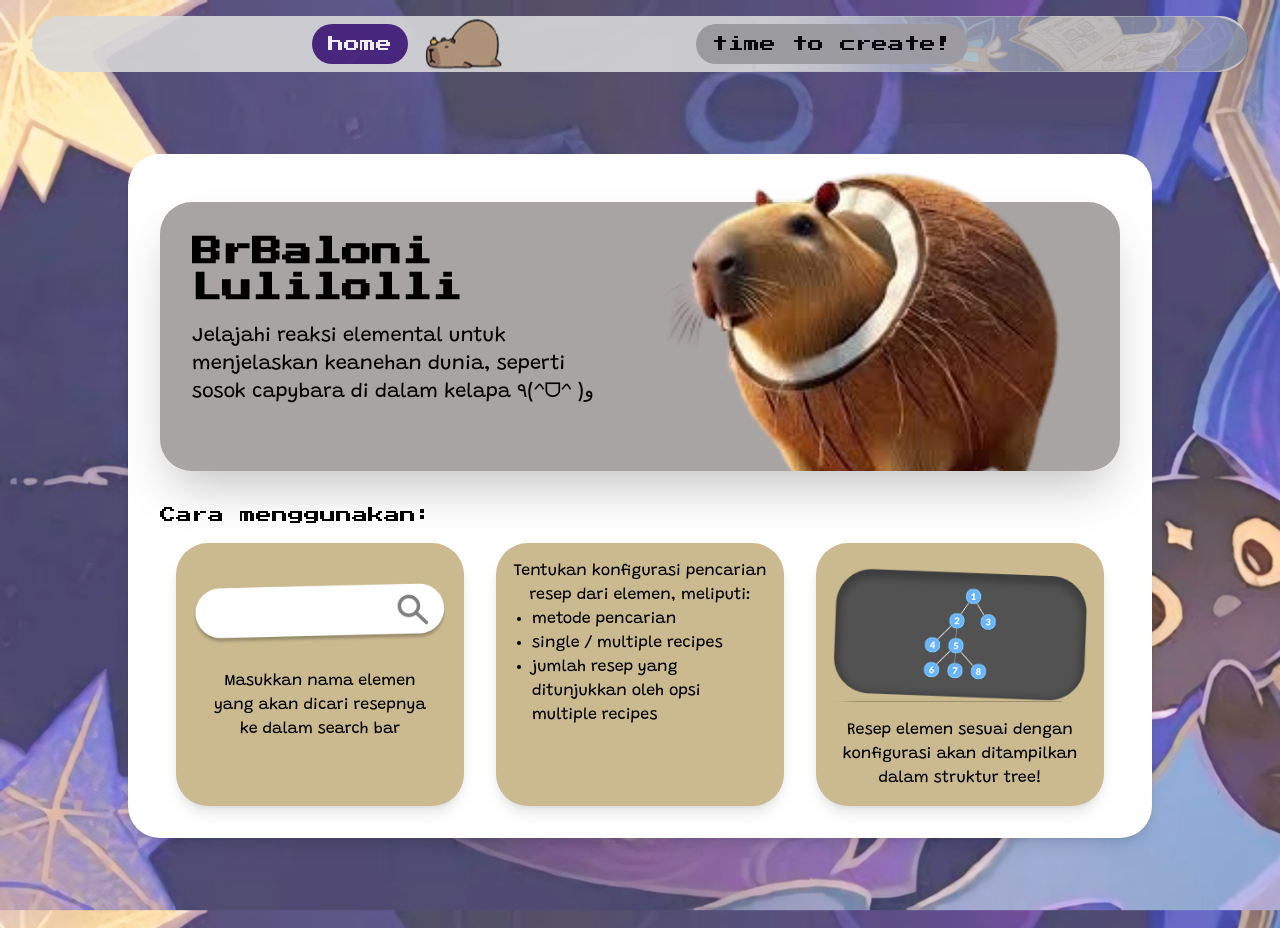
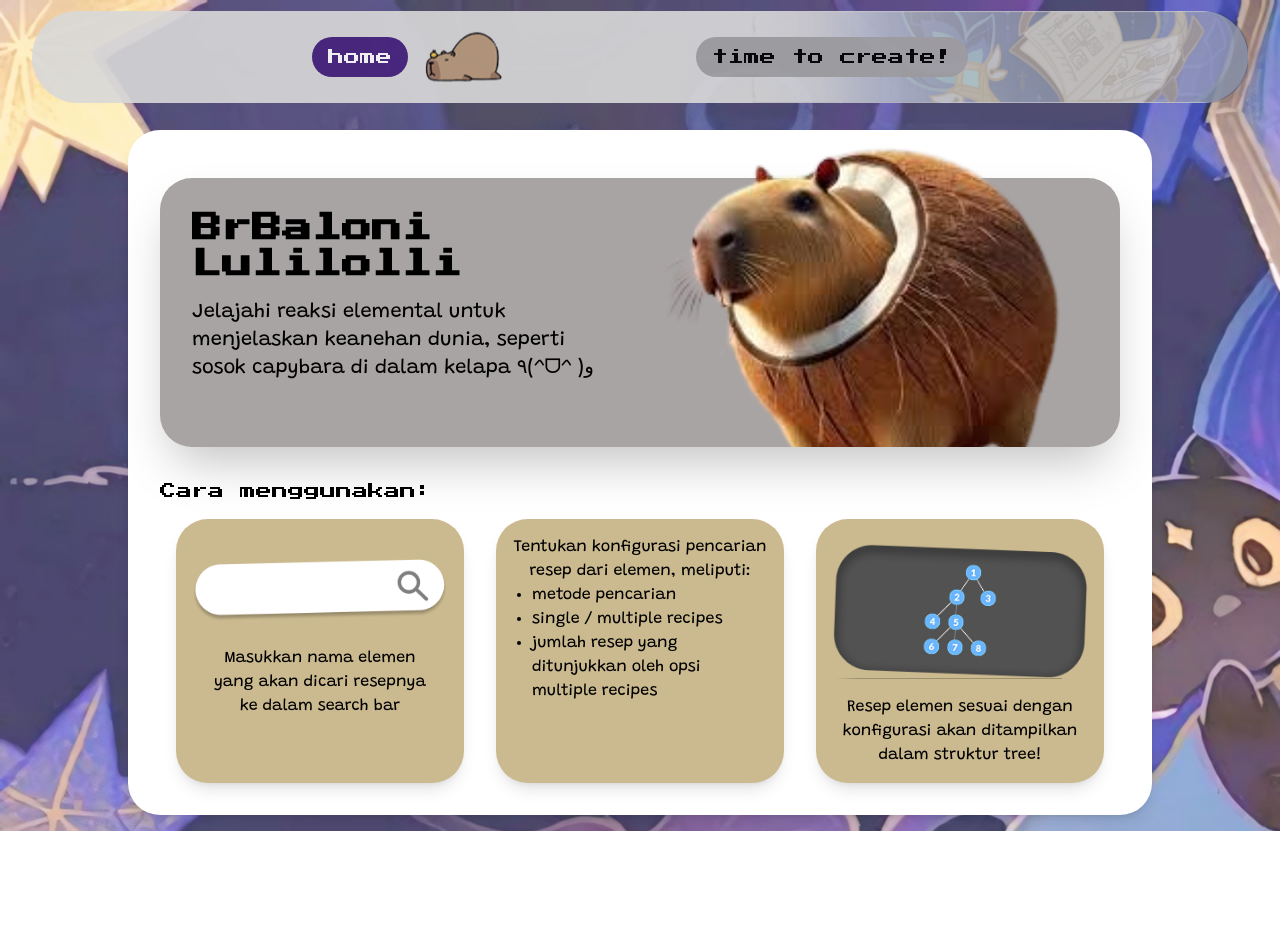
Before and after one commit to TukangLas21/Tubes2_FE_Brbaloni-Lulilolli, a Next.js app: page /home in a window 1280 px wide. After the commit the page ends 831 px from the top, so only its background shows below. Built offline with nearby package versions, Linux system fonts and the light colour scheme.

Commit message:
refactor: general layout and navbar

```diff
--- a/src/app/layout.tsx
+++ b/src/app/layout.tsx
@@ -32,9 +32,17 @@ export default function RootLayout({
 }>) {
   return (
     <html lang="en" className={pressStart2P.className}>
-      <body className="flex flex-col items-center justify-center mt-32 pb-16">
-        <Navbar />
-        {children}
+      <header className="flex flex-col justify-center items-center min-h-1/7">
+          <Navbar />
+      </header>
+      <body className="flex flex-col">
+        <div className="flex flex-col items-center justify-center w-full py-4">
+          {children}
+
+        </div>
+        {/* <div className="flex flex-col items-center justify-center w-full bg-[#E5E5E5] mt-40">
+
+        </div> */}
       </body>
     </html>
   );
--- a/src/app/main/page.tsx
+++ b/src/app/main/page.tsx
@@ -2,7 +2,7 @@ import Sidebar from "@/components/sidebar";
 
 export default function MainPage() {
     return (
-        <div>
+        <div className="">
             <Sidebar />
         </div>
     );
--- a/src/components/navbar.tsx
+++ b/src/components/navbar.tsx
@@ -8,7 +8,7 @@ import { usePathname } from 'next/navigation';
 const Navbar: React.FC = () => {
     const pathname = usePathname();
     return (
-        <nav className='fixed top-4 z-100 h-14 w-19/20'>
+        <nav className='z-100 w-19/20 h-4/5'>
             <div className='relative w-full h-full bg-[#d9d9d9] rounded-full flex items-center opacity-90'>
                 <div className='absolute right-0 top-0 w-1/2 h-full rounded-r-full z-20'>
                     <Image
```
